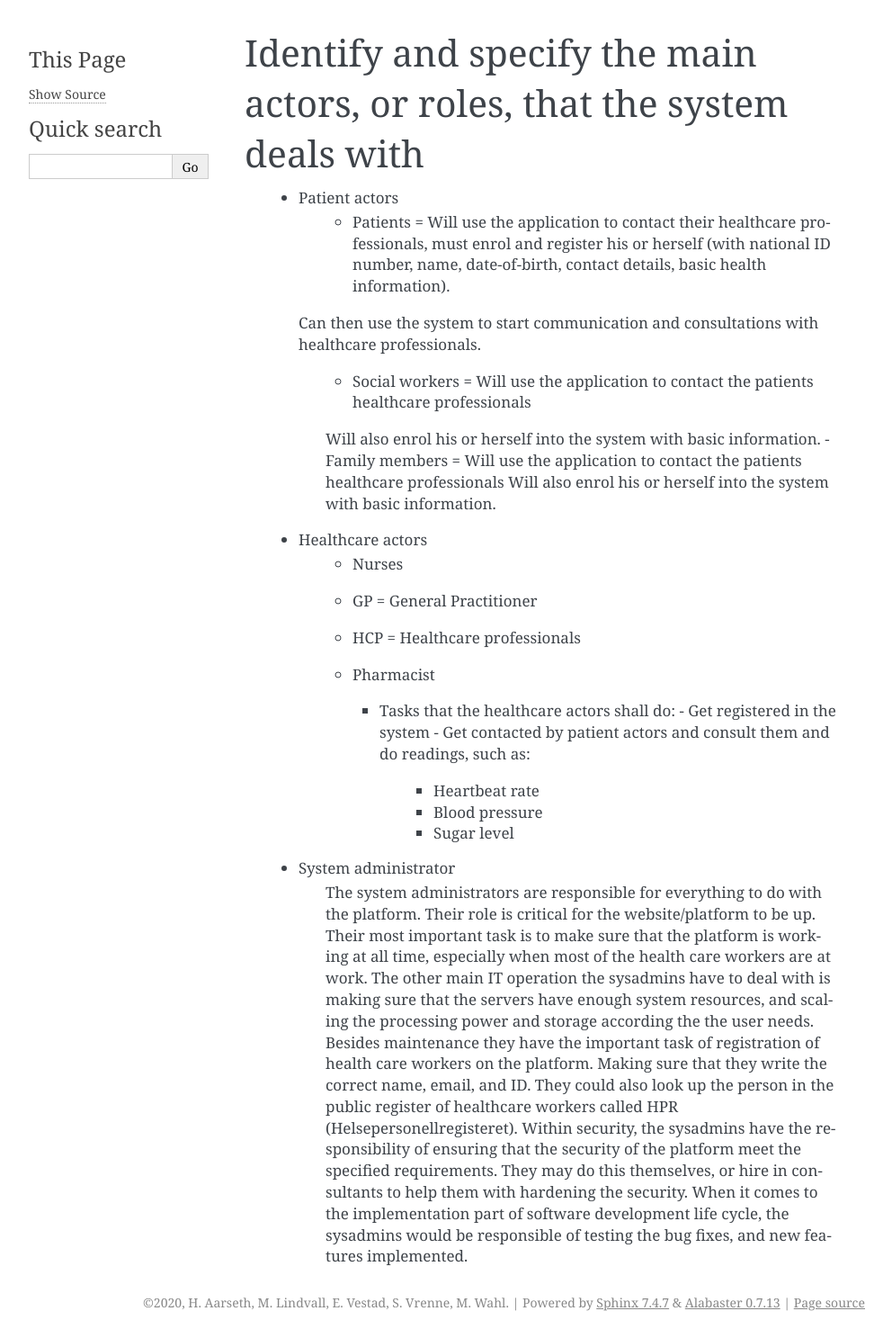
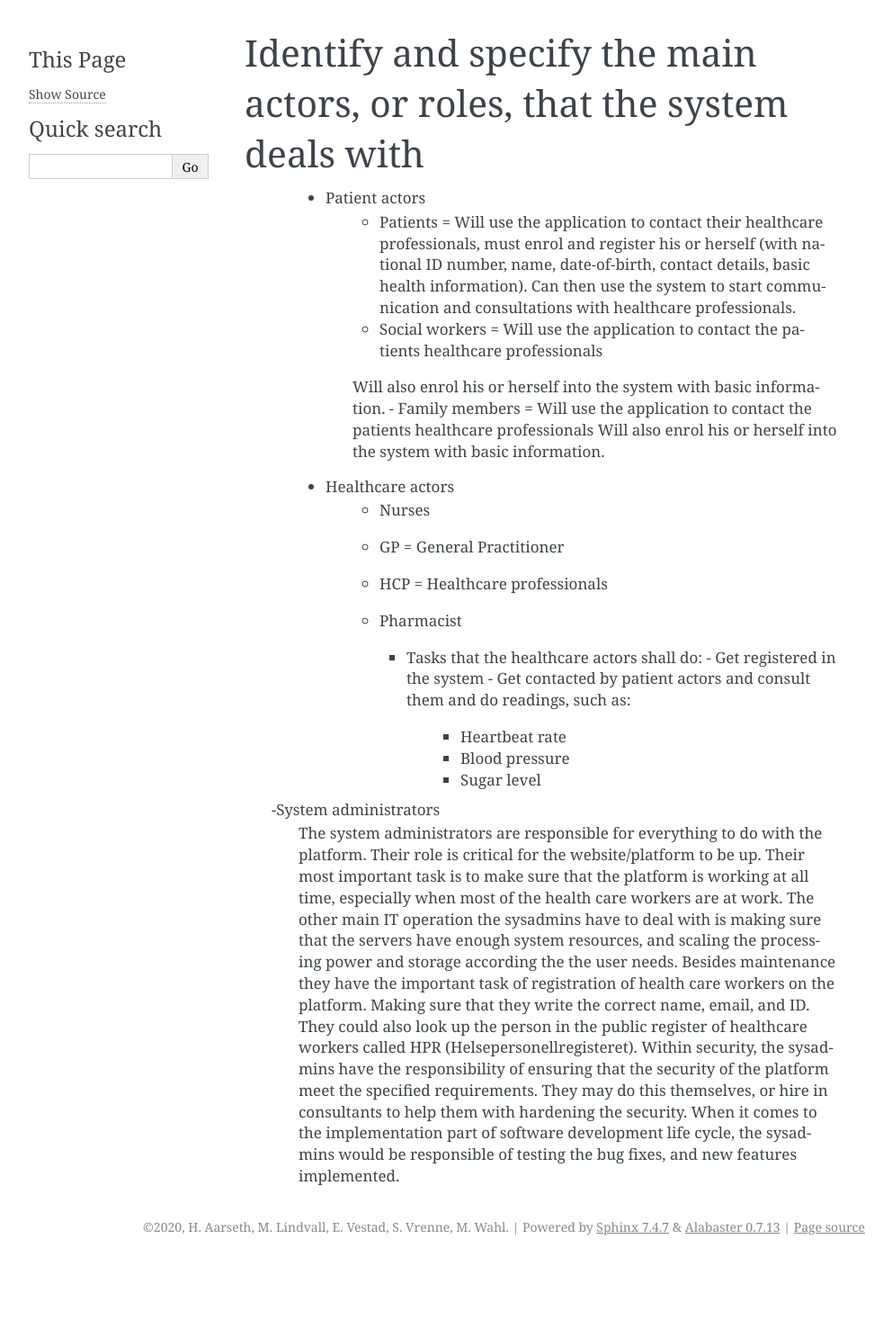
Before and after one commit to SteinarVrenne/school_imt3501, a Sphinx documentation site: the page built from Task 1/source/pages/03b_Main_Actors.rst, in a window 1280 px wide. Shown: the whole page at 90% size, without its empty margins (148-1140 px from the left). Built offline with Sphinx 7.4.7, drawn with Linux system fonts in a browser that asks for light colours; after the commit the page ends 1403 px from its top, so only the background shows below that.

Commit message:
Small addon for 3b and 3d

```diff
--- a/Task 1/source/pages/03b_Main_Actors.rst
+++ b/Task 1/source/pages/03b_Main_Actors.rst
@@ -1,8 +1,11 @@
 Identify and specify the main actors, or roles, that the system deals with
 --------------------------------------------------------------------------
        - Patient actors
-          - Patients = Will use the application to contact their healthcare professionals, must enrol and register his or herself (with national ID number, name, date-of-birth, contact details, basic health information).
-         Can then use the system to start communication and consultations with healthcare professionals.
+          - Patients = Will use the application to contact their healthcare
+            professionals, must enrol and register his or herself (with national
+            ID number, name, date-of-birth, contact details, basic health
+            information). Can then use the system to start communication and
+            consultations with healthcare professionals.
 
           - Social workers = Will use the application to contact the patients healthcare professionals
           Will also enrol his or herself into the system with basic information.
@@ -22,11 +25,21 @@
                 - Blood pressure
                 - Sugar level
 
-       - System administrator
-          The system administrators are responsible for everything to do with the platform. Their role is critical for the website/platform to be up.
-          Their most important task is to make sure that the platform is working at all time, especially when most of the health care workers are at work.
-          The other main IT operation the sysadmins have to deal with is making sure that the servers have enough system resources, and scaling the processing power and storage according the the user needs.
-          Besides maintenance they have the important task of registration of health care workers on the platform. Making sure that they write the correct name, email, and ID.
-          They could also look up the person in the public register of healthcare workers called HPR (Helsepersonellregisteret).
-          Within security, the sysadmins have the responsibility of ensuring that the security of the platform meet the specified requirements. They may do this themselves, or hire in consultants to help them with hardening the security.
-          When it comes to the implementation part of software development life cycle, the sysadmins would be responsible of testing the bug fixes, and new features implemented.
+      -System administrators
+         The system administrators are responsible for everything to do with the
+         platform. Their role is critical for the website/platform to be up.
+         Their most important task is to make sure that the platform is working
+         at all time, especially when most of the health care workers are at
+         work. The other main IT operation the sysadmins have to deal with is
+         making sure that the servers have enough system resources, and scaling
+         the processing power and storage according the the user needs. Besides
+         maintenance they have the important task of registration of health care
+         workers on the platform. Making sure that they write the correct name,
+         email, and ID. They could also look up the person in the public
+         register of healthcare workers called HPR (Helsepersonellregisteret).
+         Within security, the sysadmins have the responsibility of ensuring that
+         the security of the platform meet the specified requirements. They may
+         do this themselves, or hire in consultants to help them with hardening
+         the security. When it comes to the implementation part of software
+         development life cycle, the sysadmins would be responsible of testing
+         the bug fixes, and new features implemented.
--- a/Task 1/source/pages/03d_Functional_Reqs.rst
+++ b/Task 1/source/pages/03d_Functional_Reqs.rst
@@ -18,3 +18,4 @@
          After 5 failed login attempts, the user shall receive an email about their failed login attempts, with a link to resetting their password.
 - FR 10: No downtime during the days. Since there will be less activities in the nights, with less health care workers on shift, the system have a maximum downtime of X minutes at a time.
 - FR 11: The system shall have a response time within 5 seconds. If the website uses longer time to respond, the system administrators will receive a notification, and have to respond rapidly to minimize the response time.
+- FR 12:
```
Also changed, not shown: 1 other file.
